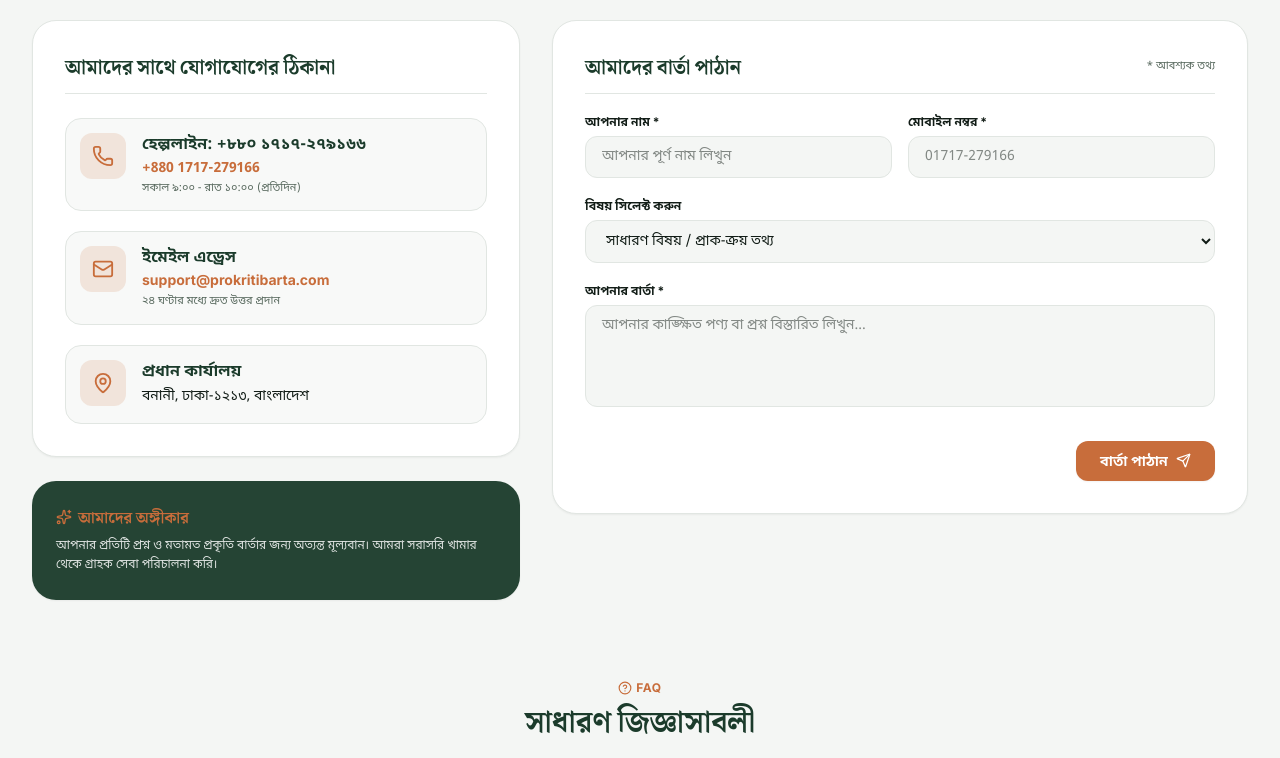
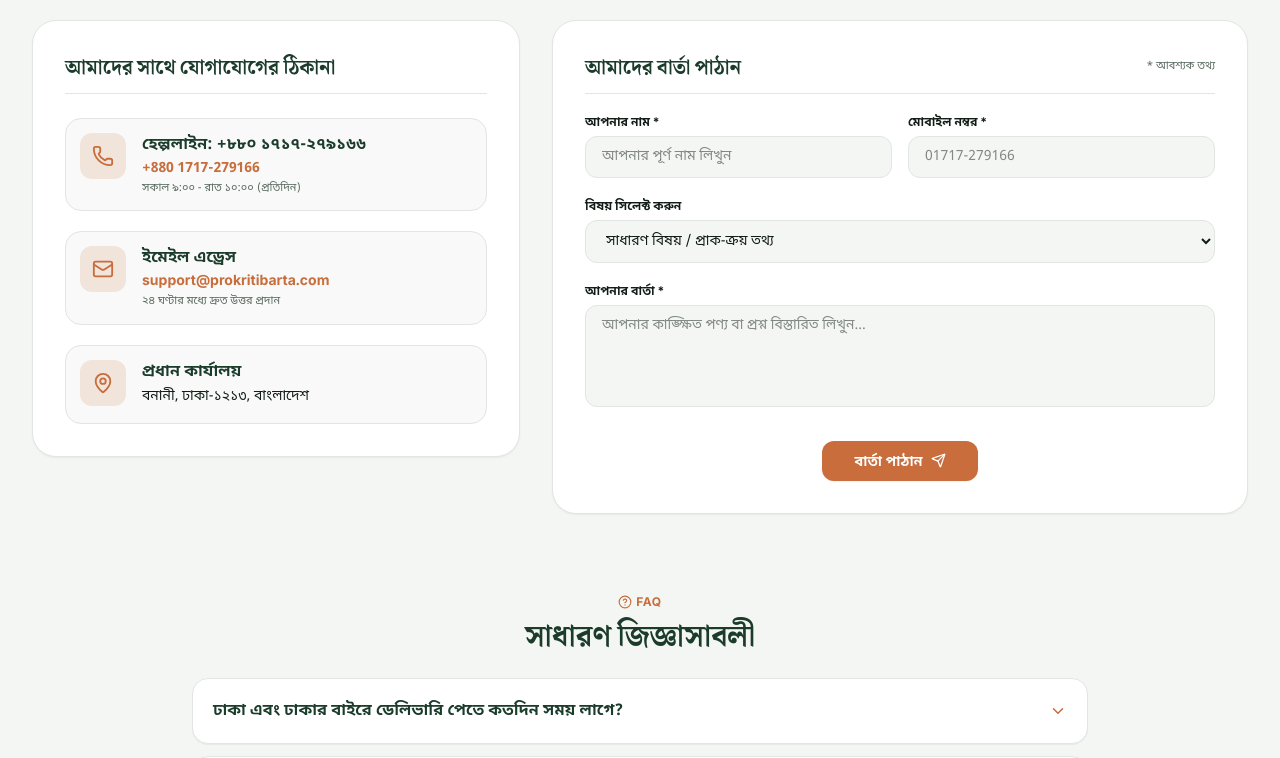
Before and after one commit to tridib371/prokriti-barta, a React (Vite) app: page /contact in a window 1280 px wide. Shown: the part 427-1185 px from the top of the page. Built offline with nearby package versions, Linux system fonts and the light colour scheme.

Commit message:
fix: remove Quality Assurance box and center-align Send Message button on Contact page

```diff
--- a/src/pages/Contact.jsx
+++ b/src/pages/Contact.jsx
@@ -113,18 +113,6 @@ export default function Contact() {
 
               </div>
             </div>
-
-            {/* Quick Promise Banner */}
-            <div className="bg-primary/95 text-surface rounded-3xl p-6 space-y-2 shadow-xs">
-              <h3 className="font-display font-bold text-base text-accent flex items-center gap-1.5">
-                <Sparkles size={16} /> {lang === 'bn' ? 'আমাদের অঙ্গীকার' : 'Our Quality Assurance'}
-              </h3>
-              <p className="text-xs text-surface/85 font-bn-sans leading-relaxed">
-                {lang === 'bn'
-                  ? 'আপনার প্রতিটি প্রশ্ন ও মতামত প্রকৃতি বার্তার জন্য অত্যন্ত মূল্যবান। আমরা সরাসরি খামার থেকে গ্রাহক সেবা পরিচালনা করি।'
-                  : 'Every query is handled directly by our organic food safety and customer happiness team.'}
-              </p>
-            </div>
           </div>
 
           {/* Contact Form */}
@@ -207,9 +195,9 @@ export default function Contact() {
                   />
                 </div>
 
-                {/* Sleek Compact Action Button (Not bulky full-width) */}
-                <div className="pt-2 flex justify-start sm:justify-end">
-                  <Button type="submit" variant="accent" size="md" className="px-6 py-2.5 rounded-xl gap-2 font-bold shadow-xs">
+                {/* Sleek Compact Action Button (Middle position) */}
+                <div className="pt-2 flex justify-center">
+                  <Button type="submit" variant="accent" size="md" className="px-8 py-2.5 rounded-xl gap-2 font-bold shadow-xs">
                     {t('contact.send')} <Send size={15} />
                   </Button>
                 </div>
```
